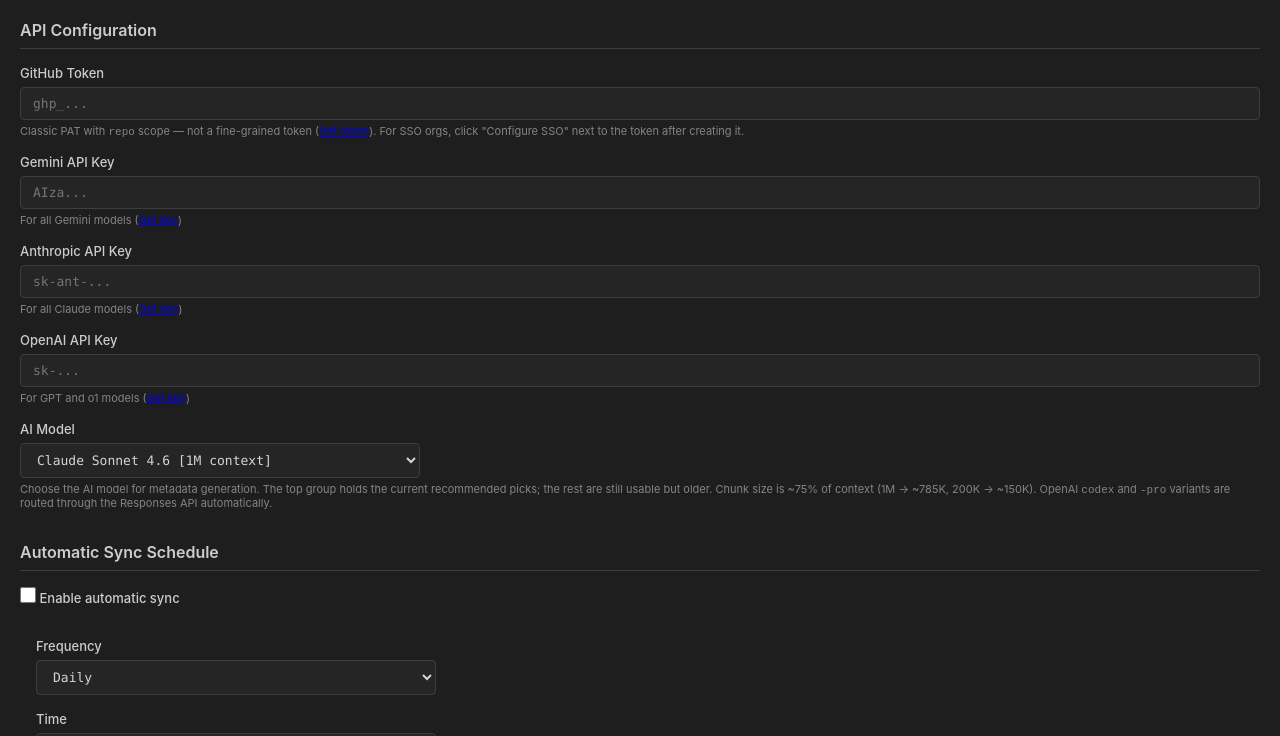
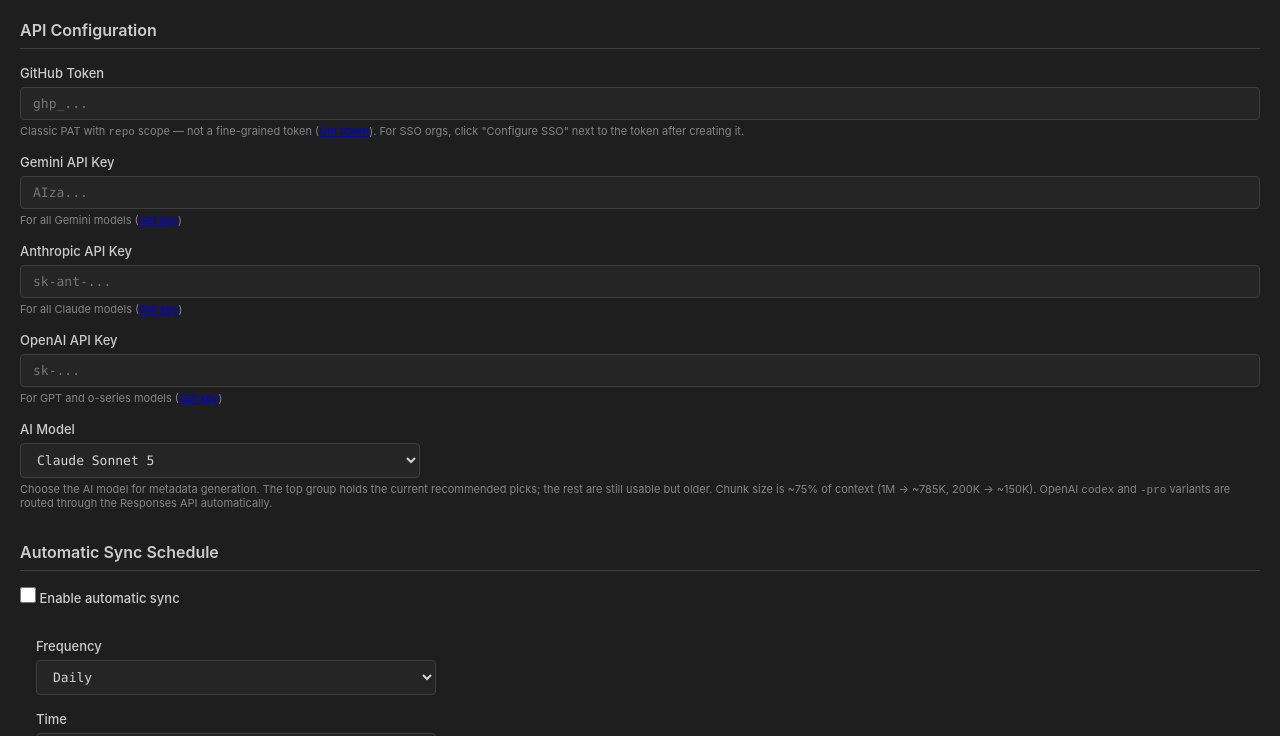
Before and after one commit to mattwallington/repo-radar, an Electron app: page menubar/renderer/settings.html in a window 1280 px wide. Shown: the part 64-800 px from the top of the page. Drawn offline with Linux system fonts and the light colour scheme; no server answers.

Commit message:
feat(menubar): refresh AI-model dropdown to current lineups (+structure test)

```diff
--- a/menubar/renderer/settings.html
+++ b/menubar/renderer/settings.html
@@ -47,46 +47,38 @@
                     <span class="key-required-badge" style="display: none;">REQUIRED for selected model</span>
                 </label>
                 <input type="password" id="openai-api-key" placeholder="sk-..." class="form-control">
-                <small class="form-help">For GPT and o1 models (<a href="https://platform.openai.com/api-keys" target="_blank">Get key</a>)</small>
+                <small class="form-help">For GPT and o-series models (<a href="https://platform.openai.com/api-keys" target="_blank">Get key</a>)</small>
             </div>
             <div class="form-group">
                 <label for="ai-model">AI Model</label>
                 <select id="ai-model" class="form-control">
-                    <optgroup label="⭐ Recommended (latest)">
-                        <option value="claude-sonnet-4-6">Claude Sonnet 4.6 [1M context]</option>
-                        <option value="claude-opus-4-6">Claude Opus 4.6 [1M context]</option>
-                        <option value="claude-haiku-4-5-20251001">Claude Haiku 4.5 [200K context]</option>
-                        <option value="gemini/gemini-3.1-pro-preview">Gemini 3.1 Pro Preview [1M context]</option>
-                        <option value="gemini/gemini-3-flash-preview">Gemini 3.0 Flash Preview [1M context]</option>
-                        <option value="gemini/gemini-3.1-flash-lite-preview">Gemini 3.1 Flash Lite Preview [1M context, cheap]</option>
-                        <option value="gpt-5.4">GPT-5.4 [1M context]</option>
-                        <option value="gpt-5.4-mini">GPT-5.4 Mini [272K context]</option>
-                        <option value="gpt-5.4-nano">GPT-5.4 Nano [272K context, cheapest]</option>
+                    <optgroup label="⭐ Recommended">
+                        <option value="claude-sonnet-5" selected>Claude Sonnet 5</option>
+                        <option value="claude-opus-4-8">Claude Opus 4.8</option>
+                        <option value="claude-haiku-4-5">Claude Haiku 4.5</option>
+                        <option value="gemini/gemini-3.5-flash">Gemini 3.5 Flash</option>
+                        <option value="gemini/gemini-3.1-flash-lite">Gemini 3.1 Flash Lite</option>
+                        <option value="gpt-5.6-terra">GPT-5.6 Terra</option>
+                        <option value="gpt-5.6-luna">GPT-5.6 Luna</option>
                     </optgroup>
-                    <optgroup label="Anthropic Claude (other)">
-                        <option value="claude-opus-4-5">Claude Opus 4.5 [200K context]</option>
-                        <option value="claude-sonnet-4-5">Claude Sonnet 4.5 [200K context]</option>
-                        <option value="claude-opus-4-1">Claude Opus 4.1 [200K context]</option>
-                        <option value="claude-3-7-sonnet-20250219">Claude 3.7 Sonnet [200K context]</option>
-                        <option value="claude-3-5-sonnet-20241022">Claude 3.5 Sonnet [200K context]</option>
+                    <optgroup label="Anthropic (other)">
+                        <option value="claude-fable-5">Claude Fable 5</option>
+                        <option value="claude-opus-4-7">Claude Opus 4.7</option>
+                        <option value="claude-sonnet-4-6">Claude Sonnet 4.6</option>
                     </optgroup>
-                    <optgroup label="Google Gemini (other)">
-                        <option value="gemini/gemini-3-pro-preview">Gemini 3.0 Pro Preview [1M context]</option>
-                        <option value="gemini/gemini-2.5-pro">Gemini 2.5 Pro [1M context]</option>
-                        <option value="gemini/gemini-2.5-flash">Gemini 2.5 Flash [1M context]</option>
-                        <option value="gemini/gemini-2.0-flash-001">Gemini 2.0 Flash [1M context]</option>
+                    <optgroup label="Google (other)">
+                        <option value="gemini/gemini-3.1-pro-preview">Gemini 3.1 Pro (Preview)</option>
+                        <option value="gemini/gemini-2.5-pro">Gemini 2.5 Pro</option>
+                        <option value="gemini/gemini-2.5-flash">Gemini 2.5 Flash</option>
                     </optgroup>
-                    <optgroup label="OpenAI GPT (other)">
-                        <option value="gpt-5.4-pro">GPT-5.4 Pro [1M context]</option>
-                        <option value="gpt-5.3-codex">GPT-5.3 Codex [272K context]</option>
-                        <option value="gpt-5.2">GPT-5.2 [272K context]</option>
-                        <option value="gpt-5.2-codex">GPT-5.2 Codex [272K context]</option>
-                        <option value="gpt-5.1">GPT-5.1 [272K context]</option>
-                        <option value="gpt-5">GPT-5 [272K context]</option>
-                        <option value="gpt-5-mini">GPT-5 Mini [272K context]</option>
-                        <option value="gpt-4.1">GPT-4.1 [1M context]</option>
-                        <option value="gpt-4.1-mini">GPT-4.1 Mini [1M context]</option>
-                        <option value="gpt-4o">GPT-4o [128K context]</option>
+                    <optgroup label="OpenAI (other)">
+                        <option value="gpt-5.6-sol">GPT-5.6 Sol</option>
+                        <option value="gpt-5.5">GPT-5.5</option>
+                        <option value="o3">o3</option>
+                    </optgroup>
+                    <optgroup label="Advanced — Responses API (higher cost/latency)">
+                        <option value="gpt-5.3-codex">GPT-5.3 Codex</option>
+                        <option value="gpt-5.5-pro">GPT-5.5 Pro</option>
                     </optgroup>
                 </select>
                 <small class="form-help">Choose the AI model for metadata generation. The top group holds the current recommended picks; the rest are still usable but older. Chunk size is ~75% of context (1M → ~785K, 200K → ~150K). OpenAI <code>codex</code> and <code>-pro</code> variants are routed through the Responses API automatically.</small>
```
Also changed, not shown: menubar/__tests__/dropdown.test.js (added, +29 -0 lines).
